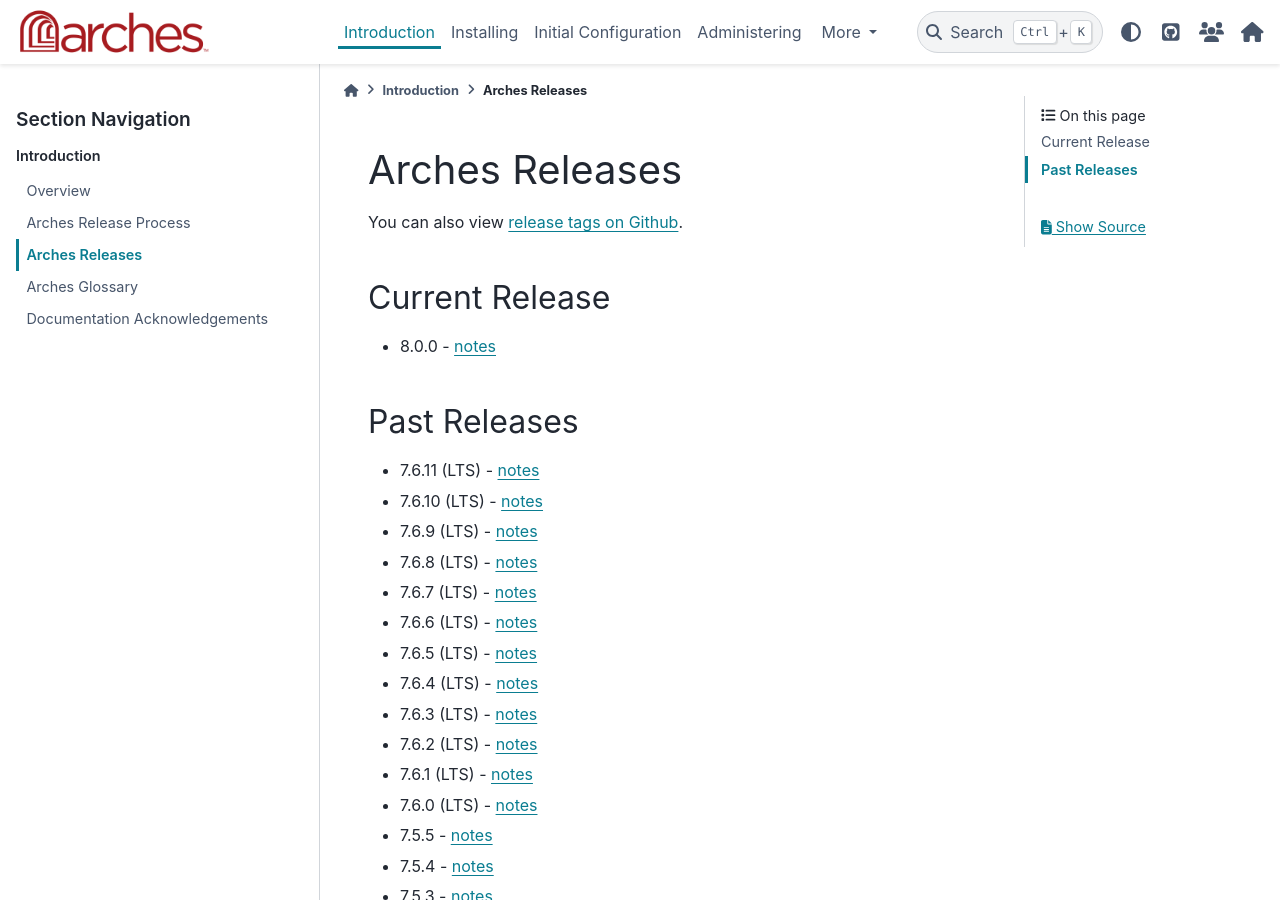
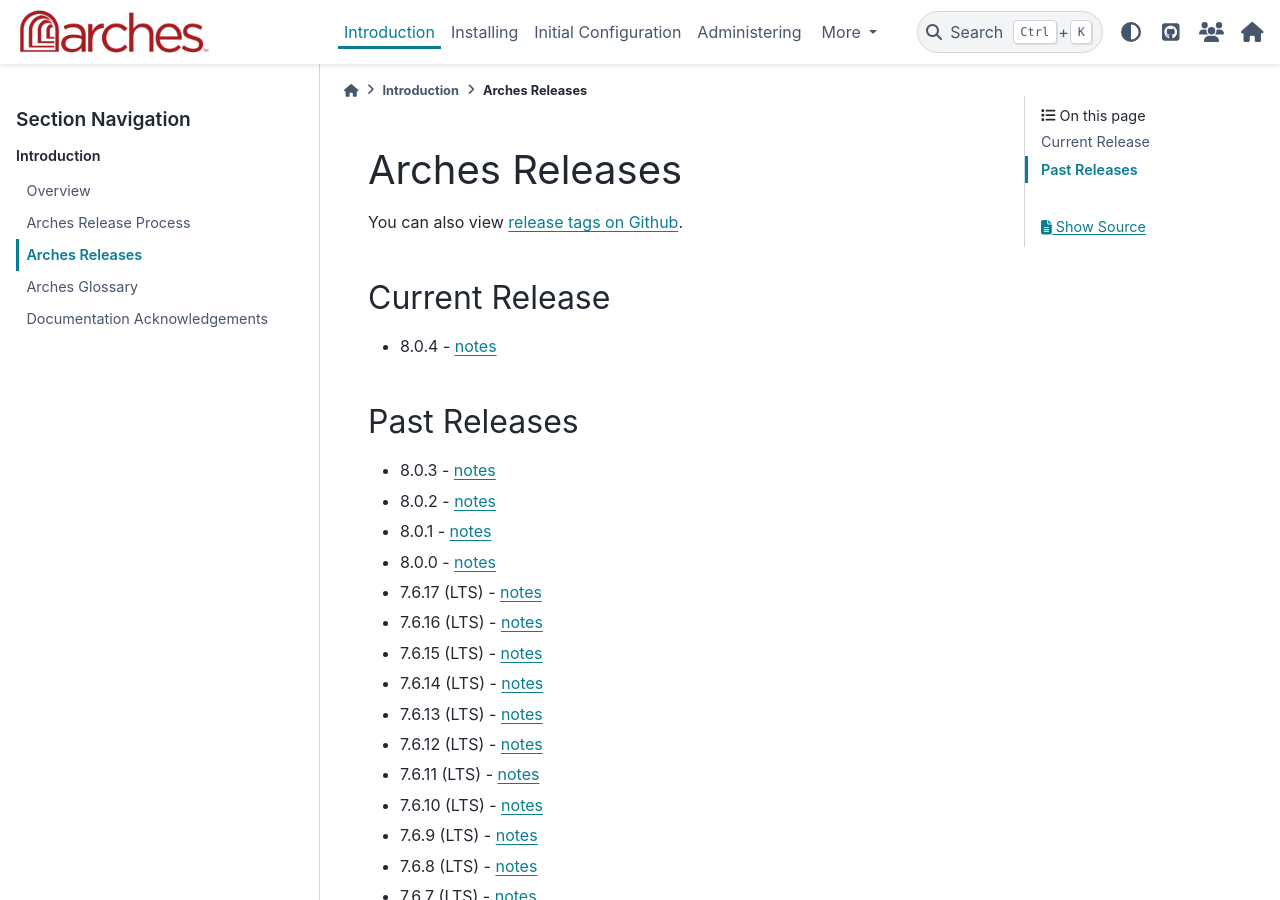
Before and after one commit to archesproject/arches-docs, a Sphinx documentation site: the page built from docs/introduction/releases.rst, in a window 1280 px wide and 900 px high. Built offline with Sphinx 7.4.7 and the PyData theme 0.15.4, drawn with Linux system fonts in a browser that asks for light colours.

Commit message:
Updated versions list

```diff
--- a/docs/introduction/releases.rst
+++ b/docs/introduction/releases.rst
@@ -8,11 +8,21 @@
 Current Release
 ---------------
 
-* 8.0.0 - `notes <https://github.com/archesproject/arches/blob/stable/8.0.0/releases/8.0.0.md>`__
+* 8.0.4 - `notes <https://github.com/archesproject/arches/blob/stable/8.0.4/releases/8.0.4.md>`__
 
 -------------
 Past Releases
 -------------
+* 8.0.3 - `notes <https://github.com/archesproject/arches/blob/stable/8.0.3/releases/8.0.3.md>`__
+* 8.0.2 - `notes <https://github.com/archesproject/arches/blob/stable/8.0.2/releases/8.0.2.md>`__
+* 8.0.1 - `notes <https://github.com/archesproject/arches/blob/stable/8.0.1/releases/8.0.1.md>`__
+* 8.0.0 - `notes <https://github.com/archesproject/arches/blob/stable/8.0.1/releases/8.0.0.md>`__
+* 7.6.17 (LTS) - `notes <https://github.com/archesproject/arches/blob/stable/7.6.17/releases/7.6.17.md>`__
+* 7.6.16 (LTS) - `notes <https://github.com/archesproject/arches/blob/stable/7.6.16/releases/7.6.16.md>`__
+* 7.6.15 (LTS) - `notes <https://github.com/archesproject/arches/blob/stable/7.6.15/releases/7.6.15.md>`__
+* 7.6.14 (LTS) - `notes <https://github.com/archesproject/arches/blob/stable/7.6.14/releases/7.6.14.md>`__
+* 7.6.13 (LTS) - `notes <https://github.com/archesproject/arches/blob/stable/7.6.13/releases/7.6.13.md>`__
+* 7.6.12 (LTS) - `notes <https://github.com/archesproject/arches/blob/stable/7.6.12/releases/7.6.12.md>`__
 * 7.6.11 (LTS) - `notes <https://github.com/archesproject/arches/blob/stable/7.6.11/releases/7.6.11.md>`__
 * 7.6.10 (LTS) - `notes <https://github.com/archesproject/arches/blob/stable/7.6.10/releases/7.6.10.md>`__
 * 7.6.9 (LTS) - `notes <https://github.com/archesproject/arches/blob/stable/7.6.9/releases/7.6.9.md>`__
```
